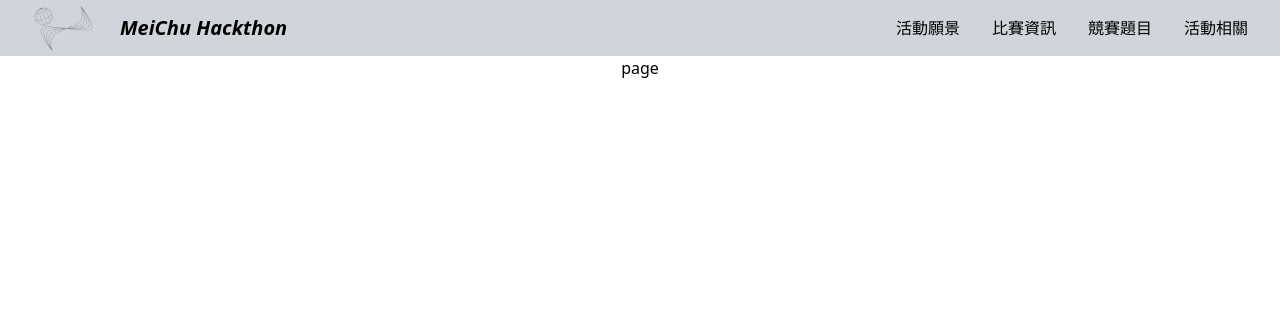
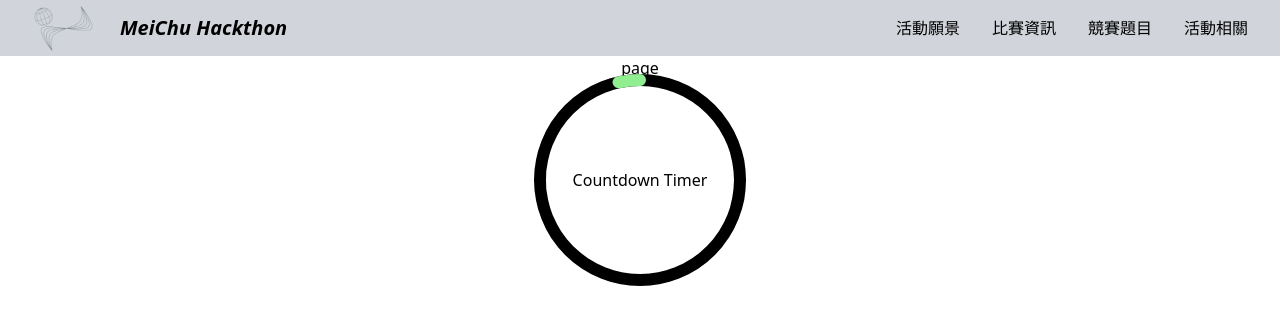
Before and after one commit to Official-Meichu-Hackathon/2023-singup, a Next.js app: page / in a window 1280 px wide. Shown: the top 324 px of the page. Built offline with nearby package versions, Linux system fonts and the light colour scheme.

Commit message:
feat: add fix circle

```diff
--- a/app/page.jsx
+++ b/app/page.jsx
@@ -1,9 +1,12 @@
-
+import CountDown from '@components/CountDown';
 
 const Home = () =>{
     return(
-        <div>page
-        </div>
+        <>
+            <div>page
+            </div>
+            <CountDown/>
+        </>
     )
 }
 export default Home
--- /dev/null
+++ b/components/CountDown.jsx
@@ -0,0 +1,26 @@
+import React from "react";
+import '@styles/globals.css'
+// import { Dimensions, StyleSheet } from "react-native";
+// import Svg, {
+//   Defs, LinearGradient, Stop, Circle,
+// } from "react-native-svg";
+// import Animated from "react-native-reanimated";
+
+
+const CountDown = () =>{
+    return(
+        <section className ="">
+            <div className="countdown_box">
+                <p >Countdown Timer</p>
+                <svg className="countdown_circle">
+                    <circle cx="100" cy="100" r="100" fill="none" stroke="black" stroke-width="12"></circle>
+                </svg>
+                <svg className="countdown_circle">
+                    <circle stroke-dasharray="628.3185307179587" stroke-dashoffset="606.7462611633088" r="100" cx="100" cy="100" fill="none" stroke-linecap="round" stroke="lightgreen" stroke-width="12"></circle>
+                </svg>
+            </div>
+        </section>
+    );
+};
+
+export default CountDown;
--- a/components/NavBar.jsx
+++ b/components/NavBar.jsx
@@ -2,6 +2,7 @@
 "use client";
 import React, { Fragment } from 'react';
 import { Menu, Transition } from '@headlessui/react';
+import '@styles/globals.css'
 // import { ChevronDownIcon } from '@heroicons/react/solid';
 
 function classNames(...classes) {
@@ -12,7 +13,7 @@ const Navbar = () => {
   return(
   <>
 
-    <div className='hidden md:block '>
+    <div className='hidden sm:block '>
     <div className='w-full h-14 flex justify-between items-center px-8 bg-gray-300 fixed'>
       <div className='text-xl font-bold  flex items-center h-full'>
         <img className = "object-contain mat h-5/6 "
--- a/package.json
+++ b/package.json
@@ -23,6 +23,7 @@
     "react": "18.2.0",
     "react-dom": "18.2.0",
     "react-router-dom": "^6.15.0",
+    "react-circle":"",
     "tailwindcss": "3.3.3",
     "@heroicons/react/solid" :""
   }
--- a/styles/globals.css
+++ b/styles/globals.css
@@ -7,7 +7,24 @@
 /*
   Note: The styles for this gradient grid background is heavily inspired by the creator of this amazing site (https://dub.sh) – all credits go to them!
 */
-
+.countdown_box{
+  display: flex;
+  justify-content: center;
+  align-items: center;
+  position: relative;
+  margin: auto;
+  height: 200px;
+  width: 200px;
+}
+.countdown_circle{
+  position: absolute;
+  top: 0px;
+  left: 0px;
+  width: 100%;
+  height: 100%;
+  transform: rotateY(-180deg) rotateZ(-90deg);
+  overflow: visible;
+}
 .main {
   width: 100vw;
   min-height: 100vh;
```
